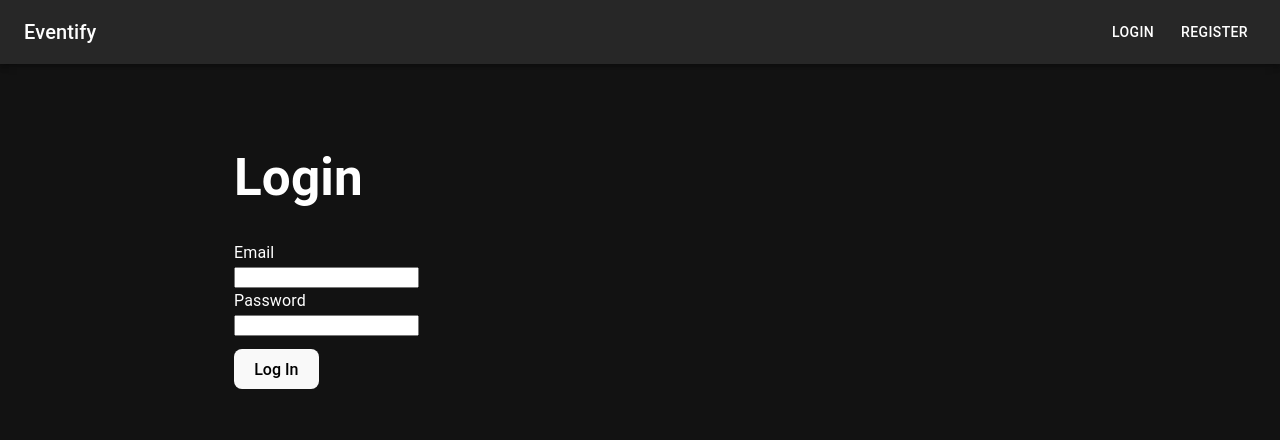
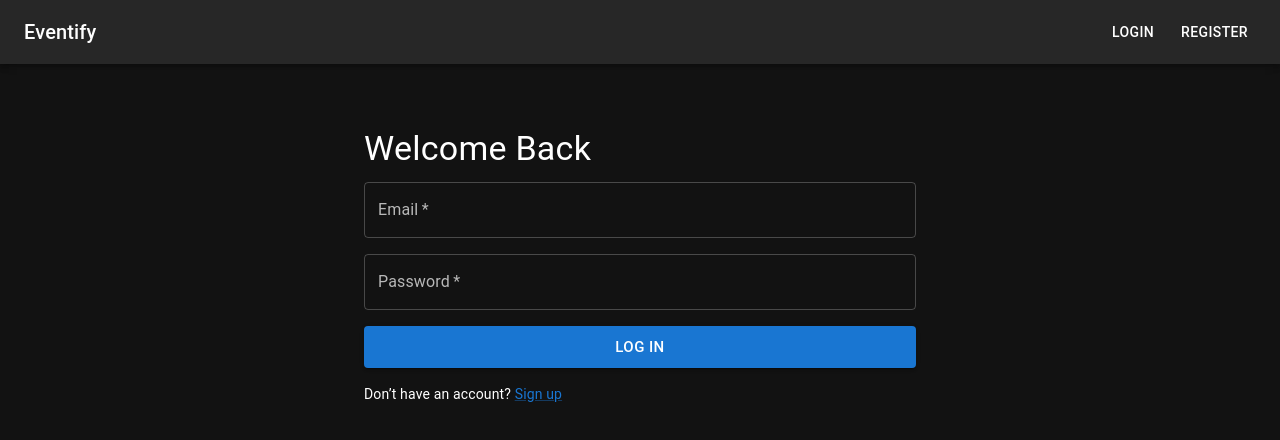
Before and after one commit to DidysisA/course_end-event_page, a React (Vite) app in the folder frontend/: page /login in a window 1280 px wide. Shown: the top 440 px of the page. Built offline with nearby package versions, Linux system fonts and the light colour scheme.

Commit message:
css backgr no fix

```diff
--- a/frontend/src/pages/CreateEventPage.tsx
+++ b/frontend/src/pages/CreateEventPage.tsx
@@ -1,62 +1,91 @@
-import React, { useState, useContext } from 'react';
+// frontend/src/pages/CreateEventPage.tsx
+import React, { useState } from 'react';
 import type { FormEvent } from 'react';
+import {
+  Container,
+  Typography,
+  TextField,
+  Button,
+  Box
+} from '@mui/material';
 import { useNavigate } from 'react-router-dom';
-import api from '../api/api';
-import { AuthContext } from '../context/AuthContext';
+import { useEvents } from '../context/EventContext';
 
 export default function CreateEventPage() {
   const navigate = useNavigate();
-  const auth = useContext(AuthContext);
-  const [title, setTitle] = useState('');
+  const { addEvent } = useEvents();
+
+  const [title,       setTitle]       = useState('');
   const [description, setDescription] = useState('');
-  const [date, setDate] = useState('');
+  const [date,        setDate]        = useState('');
+  const [error,       setError]       = useState<string | null>(null);
 
   const handleSubmit = async (e: FormEvent) => {
     e.preventDefault();
-    if (!auth?.token) {
-      return navigate('/login');
-    }
+    setError(null);
+
     try {
-      await api.post('/events', { title, description, date });
+      await addEvent({ title, description, date });
       navigate('/');
-    } catch (err) {
-      console.error('Error creating event', err);
+    } catch (err: any) {
+      setError(err.response?.data?.message || 'Could not create event');
     }
   };
 
   return (
-    <div style={{ padding: 20 }}>
-      <h1>Create New Event</h1>
-      <form onSubmit={handleSubmit}>
-        <div>
-          <label>Title</label><br/>
-          <input
+    <Container maxWidth="sm" sx={{ mt: 8 }}>
+      <Typography variant="h4" component="h1" gutterBottom>
+        New Event
+      </Typography>
+
+      <Box
+        component="form"
+        onSubmit={handleSubmit}
+        sx={{
+          display: 'flex',
+          flexDirection: 'column',
+          gap: 2,
+        }}
+      >
+        <TextField
+          label="Title"
+          required
+          fullWidth
           value={title}
           onChange={e => setTitle(e.target.value)}
+        />
+
+        <TextField
+          label="Description"
           required
-          />
-        </div>
-        <div>
-          <label>Description</label><br/>
-          <textarea
+          fullWidth
+          multiline
+          minRows={3}
           value={description}
           onChange={e => setDescription(e.target.value)}
+        />
+
+        <TextField
+          label="Date & Time"
+          type="datetime-local"
           required
-          />
-        </div>
-        <div>
-          <label>Date & Time</label><br/>
-          <input
-            type="datetime-local"
+          fullWidth
+          // strip seconds for convenience
+          InputLabelProps={{ shrink: true }}
           value={date}
           onChange={e => setDate(e.target.value)}
-            required
         />
-        </div>
-        <button type="submit" style={{ marginTop: 12 }}>
+
+        {error && (
+          <Typography color="error" role="alert">
+            {error}
+          </Typography>
+        )}
+
+        <Button type="submit" variant="contained" size="large">
           Create Event
-        </button>
-      </form>
-    </div>
+        </Button>
+      </Box>
+    </Container>
   );
 }
--- a/frontend/src/pages/EventListPage.tsx
+++ b/frontend/src/pages/EventListPage.tsx
@@ -1,51 +1,103 @@
-import { useEffect, useState } from 'react';
+// frontend/src/pages/EventListPage.tsx
+import React, { useEffect, useState } from 'react';
+import { Link as RouterLink } from 'react-router-dom';
+import { GridLegacy as Grid, Container, Typography, Card, CardContent, CardMedia} from '@mui/material';
 import api from '../api/api';
-import { Link } from 'react-router-dom';
 
 interface Event {
-  _id: string;
-  title: string;
-  description: string;
-  date: string;
+  _id:       string;
+  title:     string;
+  description:string;
+  date:      string;
+  imageUrl?: string;   // optional preview image
 }
 
 export default function EventListPage() {
-  const [events, setEvents] = useState<Event[]>([]);
+  const [events,  setEvents]  = useState<Event[]>([]);
   const [loading, setLoading] = useState(true);
 
   useEffect(() => {
-    api
-      .get<Event[]>('/events')
+    api.get<Event[]>('/events')
       .then(res => setEvents(res.data))
-      .catch(err => {
-        console.error('Failed to fetch events', err);
-      })
       .finally(() => setLoading(false));
   }, []);
 
-  if (loading) return <p>Loading events…</p>;
+  if (loading) {
+    return (
+      <Container maxWidth="md" sx={{ mt: 8, textAlign: 'center' }}>
+        <Typography variant="h6">Loading events…</Typography>
+      </Container>
+    );
+  }
+
+  if (!events.length) {
+    return (
+      <Container maxWidth="md" sx={{ mt: 8, textAlign: 'center' }}>
+        <Typography variant="h6">No events found.</Typography>
+      </Container>
+    );
+  }
 
   return (
-    <div style={{ padding: 20 }}>
-      <h1>Upcoming Events</h1>
-      {events.length === 0 ? (
-        <p>No events yet.</p>
-      ) : (
-        <ul>
-          {events.map(ev => (
-            <li key={ev._id} style={{ marginBottom: 12 }}>
-              <Link
-                to={`/events/${ev._id}`}
-                style={{ textDecoration: 'none', color: 'inherit' }}
-              >
-                <strong>{ev.title}</strong> —{' '}
-                {new Date(ev.date).toLocaleDateString()}
-                <p>{ev.description}</p>
-              </Link>
-            </li>
-          ))}
-        </ul>
-      )}
-    </div>
+    <Container maxWidth="lg" sx={{ mt: 8 }}>
+      <Typography variant="h4" component="h1" gutterBottom>
+        Upcoming Events
+      </Typography>
+
+      <Grid container spacing={4}>
+        {events.map(ev => (
+          // 2 columns on sm+ (600px+), 1 column on xs
+          <Grid item key={ev._id} xs={12} sm={6}>
+            <Card
+              component={RouterLink}
+              to={`/events/${ev._id}`}
+              sx={{
+                display: 'flex',
+                flexDirection: 'column',
+                height: '100%',
+                textDecoration: 'none',      // remove link underline
+                color: 'inherit',            // preserve text color
+                '&:hover': {
+                  boxShadow: 6,              // hover effect
+                },
+              }}
+            >
+              {ev.imageUrl && (
+                <CardMedia
+                  component="img"
+                  height="140"
+                  image={ev.imageUrl}
+                  alt={ev.title}
+                />
+              )}
+
+              <CardContent sx={{ flexGrow: 1 }}>
+                <Typography
+                  variant="h6"
+                  gutterBottom
+                  sx={{ wordBreak: 'break-word' }}
+                >
+                  {ev.title}
+                </Typography>
+                <Typography
+                  variant="caption"
+                  color="textSecondary"
+                  display="block"
+                  gutterBottom
+                >
+                  {new Date(ev.date).toLocaleDateString()}
+                </Typography>
+                <Typography
+                  variant="body2"
+                  sx={{ wordBreak: 'break-word' }}
+                >
+                  {ev.description}
+                </Typography>
+              </CardContent>
+            </Card>
+          </Grid>
+        ))}
+      </Grid>
+    </Container>
   );
 }
--- a/frontend/src/pages/LoginPage.tsx
+++ b/frontend/src/pages/LoginPage.tsx
@@ -1,20 +1,30 @@
 import React, { useState, useContext } from 'react';
 import type { FormEvent } from 'react';
-import { useNavigate } from 'react-router-dom';
+import {
+  Container,
+  Typography,
+  TextField,
+  Button,
+  Box,
+  Link as MuiLink,
+} from '@mui/material';
+import { Link as RouterLink, useNavigate } from 'react-router-dom';
 import { AuthContext } from '../context/AuthContext';
 
 export default function LoginPage() {
   const navigate = useNavigate();
   const auth = useContext(AuthContext);
-  const [email, setEmail] = useState('');
+
+  const [email,    setEmail]    = useState('');
   const [password, setPassword] = useState('');
-  const [error, setError] = useState<string| null>(null);
+  const [error,    setError]    = useState<string | null>(null);
 
   const handleSubmit = async (e: FormEvent) => {
     e.preventDefault();
     setError(null);
-    if (!auth) return;
+
     try {
+      if (!auth) throw new Error('No auth context');
       await auth.login(email, password);
       navigate('/');
     } catch (err: any) {
@@ -23,30 +33,51 @@ export default function LoginPage() {
   };
 
   return (
-    <div style={{ padding: 20 }}>
-      <h1>Login</h1>
-      <form onSubmit={handleSubmit}>
-        <div>
-          <label>Email</label><br/>
-          <input
+    <Container maxWidth="sm" sx={{ mt: 8 }}>
+      <Typography variant="h4" component="h1" gutterBottom>
+        Welcome Back
+      </Typography>
+
+      <Box
+        component="form"
+        onSubmit={handleSubmit}
+        sx={{ display: 'flex', flexDirection: 'column', gap: 2 }}
+      >
+        <TextField
+          label="Email"
           type="email"
+          required
+          fullWidth
           value={email}
           onChange={e => setEmail(e.target.value)}
+        />
+
+        <TextField
+          label="Password"
+          type="password"
           required
-          />
-        </div>
-        <div>
-          <label>Password</label><br/>
-          <input
-            type="password"
+          fullWidth
           value={password}
           onChange={e => setPassword(e.target.value)}
-            required
         />
-        </div>
-        {error && <p style={{ color: 'red' }}>{error}</p>}
-        <button type="submit" style={{ marginTop: 12 }}>Log In</button>
-      </form>
-    </div>
+
+        {error && (
+          <Typography color="error" role="alert">
+            {error}
+          </Typography>
+        )}
+
+        <Button type="submit" variant="contained" size="large">
+          Log In
+        </Button>
+      </Box>
+
+      <Typography variant="body2" sx={{ mt: 2 }}>
+        Don’t have an account?{' '}
+        <MuiLink component={RouterLink} to="/register">
+          Sign up
+        </MuiLink>
+      </Typography>
+    </Container>
   );
 }
```
Lines whose indentation alone changed are shown as unchanged.
